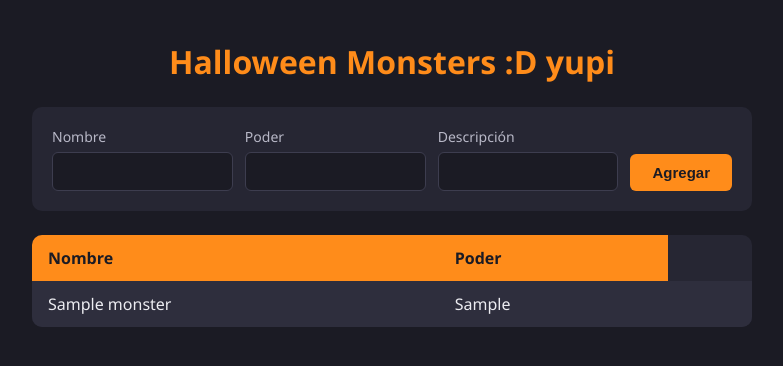
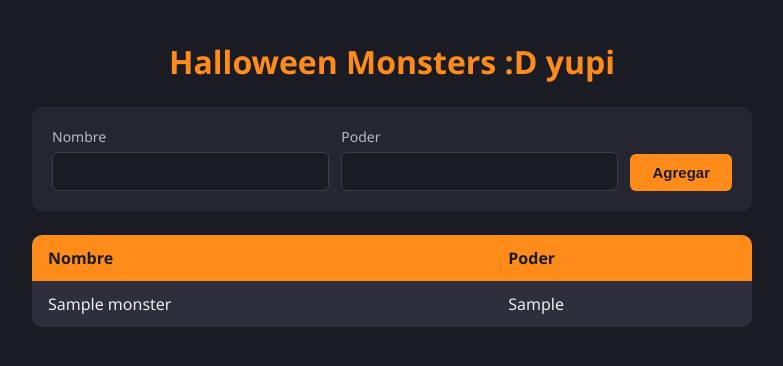
Before and after one commit to Tumbaditoboy/halloween, a Flask app: page / in a window 1280 px wide. Shown: the top 366 px of the page, without its empty margins (248-1031 px from the left). Run offline with Flask 3, Linux system fonts and the light colour scheme; tables that the repository leaves empty or names only in its code hold one stand-in row (values such as "Sample post").

Commit message:
Revert "Error"
This reverts commit cde19c98c61b4919f0247a6fe569b29943ef28cc.

```diff
--- a/templates/index.html
+++ b/templates/index.html
@@ -13,7 +13,6 @@
         <form action="/monster" method="post">
             <label>Nombre <input type="text" name="name" required></label>
             <label>Poder <input type="text" name="power" required></label>
-            <label>Descripción<input type="text" name="des" required></label>
             <button type="submit">Agregar</button>
         </form>
 
@@ -26,7 +25,6 @@
             <tr>
                 <td>{{ monster.name }}</td>
                 <td>{{ monster.power }}</td>
-                <td>{{ monster.description }}</td>
             </tr>
             {% endfor %}
         </table>
```
